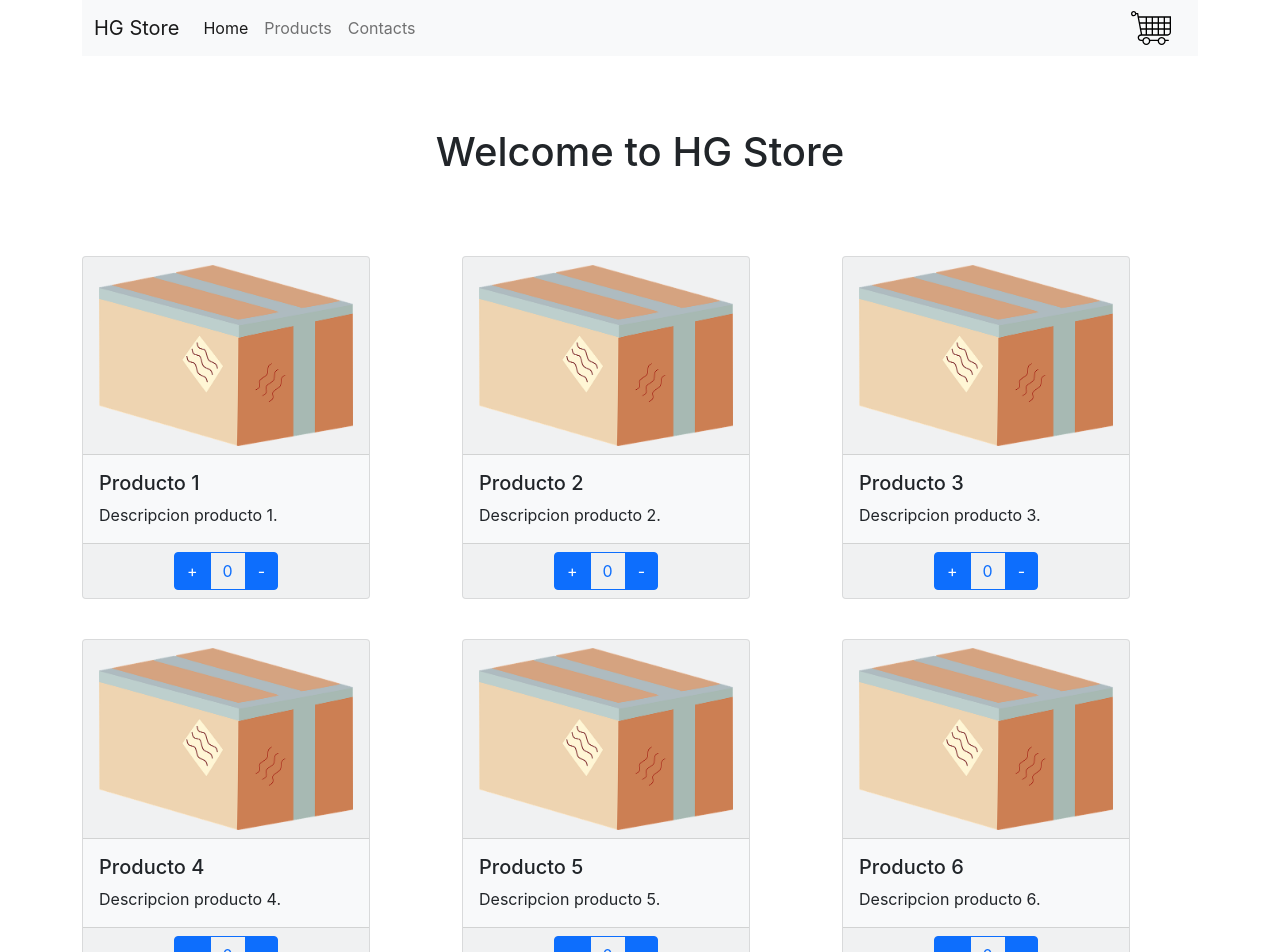
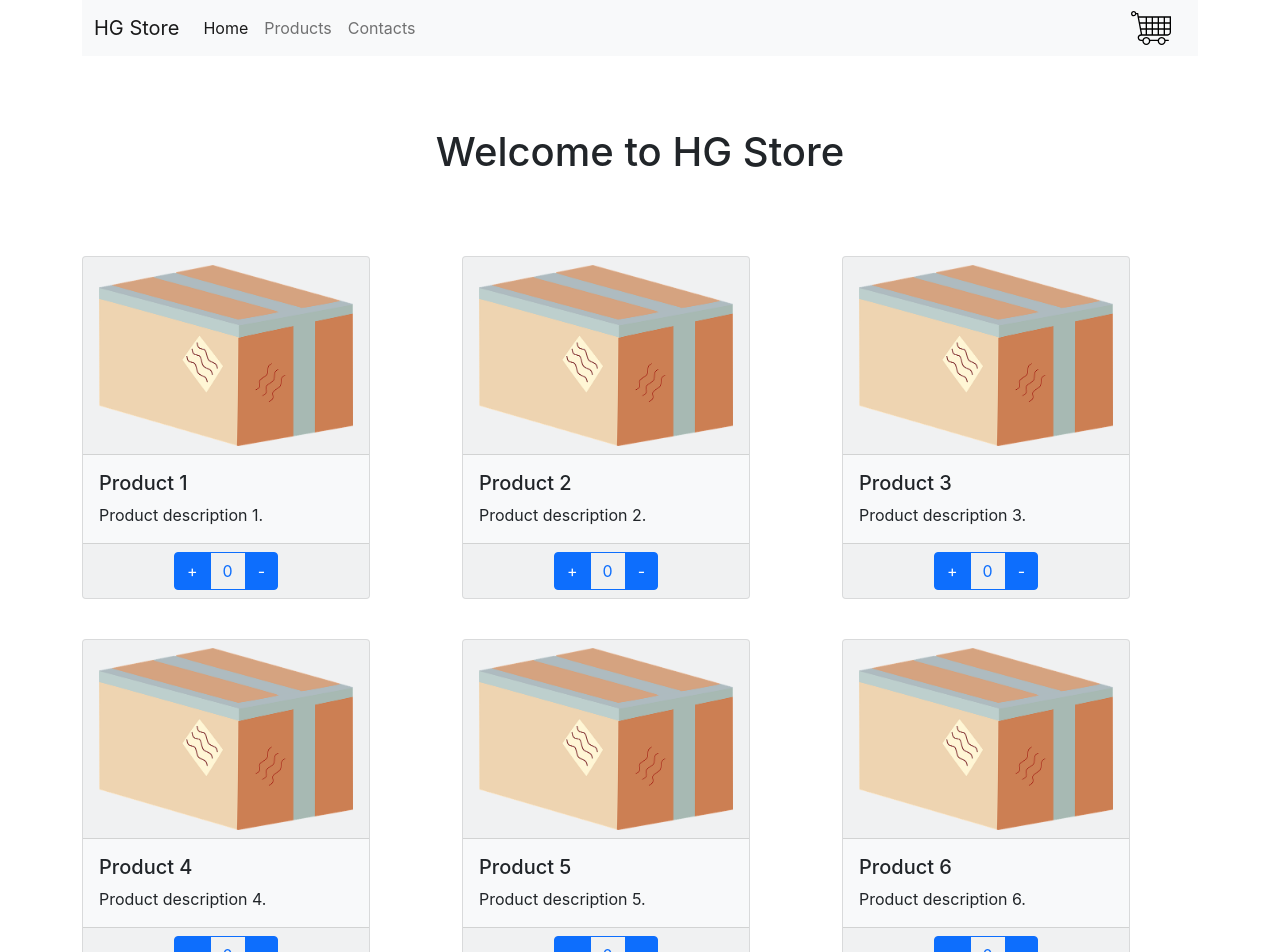
Before and after one commit to Lamda94/hg-store, a React (Create React App) app: page / in a window 1280 px wide. Shown: the top 952 px of the page. Built offline with nearby package versions, Linux system fonts and the light colour scheme.

Commit message:
traduccion.

```diff
--- a/src/components/productsList.js
+++ b/src/components/productsList.js
@@ -4,12 +4,12 @@ import Product from './Product'
 const productsList = () => {
     return (
         <div className="row row-cols-1 row-cols-md-3 g-4">
-            <Product name={"Producto 1"} descr={"Descripcion producto 1."} src={"img/product.png"}></Product>
-            <Product name={"Producto 2"} descr={"Descripcion producto 2."} src={"img/product.png"}></Product>
-            <Product name={"Producto 3"} descr={"Descripcion producto 3."} src={"img/product.png"}></Product>
-            <Product name={"Producto 4"} descr={"Descripcion producto 4."} src={"img/product.png"}></Product>
-            <Product name={"Producto 5"} descr={"Descripcion producto 5."} src={"img/product.png"}></Product>
-            <Product name={"Producto 6"} descr={"Descripcion producto 6."} src={"img/product.png"}></Product>
+            <Product name={"Product 1"} descr={"Product description 1."} src={"img/product.png"}></Product>
+            <Product name={"Product 2"} descr={"Product description 2."} src={"img/product.png"}></Product>
+            <Product name={"Product 3"} descr={"Product description 3."} src={"img/product.png"}></Product>
+            <Product name={"Product 4"} descr={"Product description 4."} src={"img/product.png"}></Product>
+            <Product name={"Product 5"} descr={"Product description 5."} src={"img/product.png"}></Product>
+            <Product name={"Product 6"} descr={"Product description 6."} src={"img/product.png"}></Product>
         </div>
     );
 }
```
